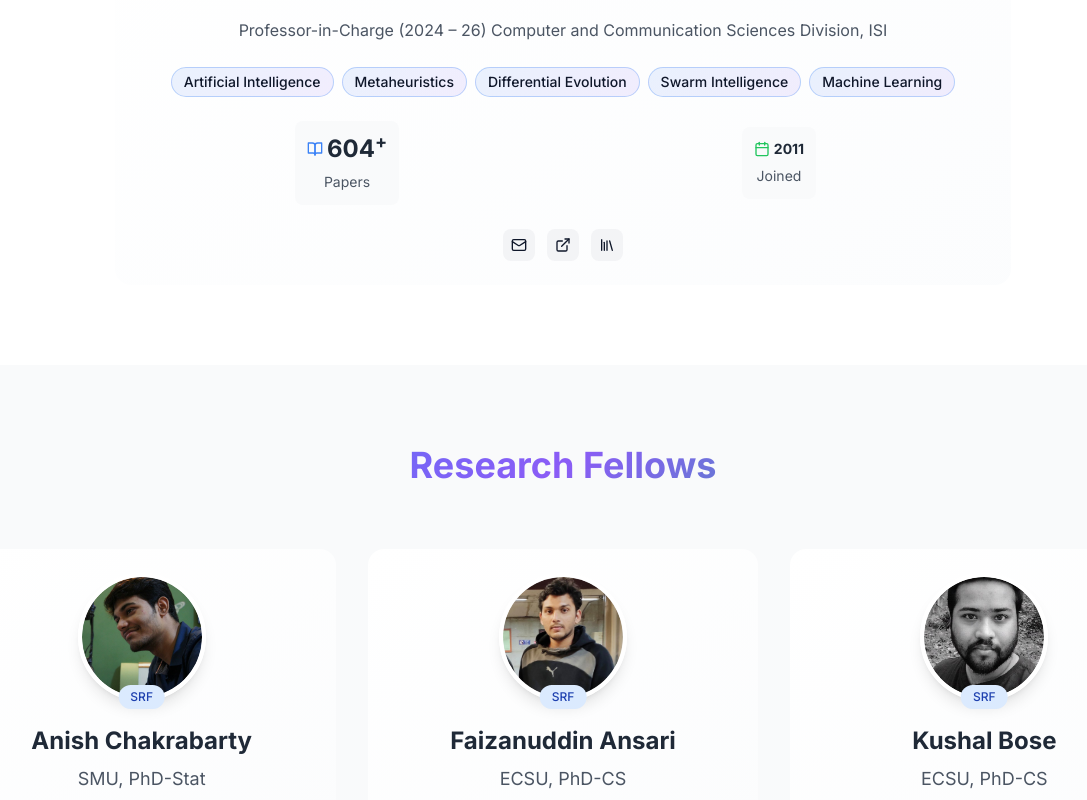
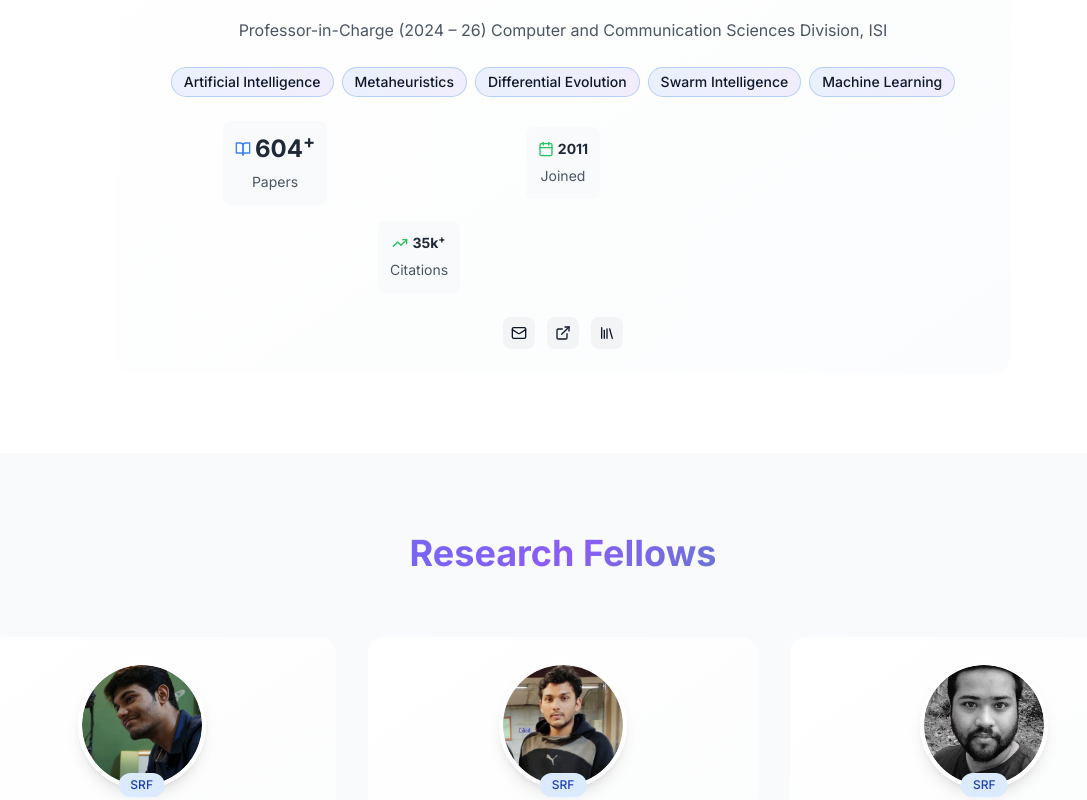
Before and after one commit to mlrgisi/mlrgisi.github.io, a Next.js app: page /team in a window 1280 px wide. Shown: the part 860-1660 px from the top of the page, without its empty margins (77-1164 px from the left). Built offline with nearby package versions, Linux system fonts and the light colour scheme.

Commit message:
Sir's Command

```diff
--- a/app/team/page.tsx
+++ b/app/team/page.tsx
@@ -3,7 +3,7 @@
 
 import { useEffect } from 'react';
 import { motion } from 'framer-motion';
-import { ExternalLink, Calendar, BookOpen, Award, Mail, Linkedin, Github, LibraryIcon } from 'lucide-react';
+import { ExternalLink, Calendar, BookOpen, Award, Mail, Linkedin, Github, LibraryIcon, TrendingUp } from 'lucide-react';
 import Anish from '../../public/anish.png';
 import Faizan from '../../public/faizan.png';
 import Kushal from '../../public/kushal.png';
@@ -21,7 +21,7 @@ import Avisek from '../../public/Avisek.png';
 import Shounak from '../../public/shounak.png';
 import Abhishek from '../../public/abhishek.png';
 import Sankha from '../../public/sankha.png';
-import Swagatam from '../../public/swagatam.png';
+import Swagatam from '../../public/swagatam.jpg';
 import Arka from '../../public/Arka.jpeg';
 import Shinjon from '../../public/shinjon.jpeg';
 import Sandipan from '../../public/sandipan.png';
@@ -49,6 +49,7 @@ interface TeamMember {
   researchAreas: string[];
   joiningDate: string;
   paperCount?: number;
+  citations?: string;
   website?: string;
   email?: string;
   linkedin?: string;
@@ -67,6 +68,7 @@ const teamMembers: TeamMember[] = [
     researchAreas: ['Artificial Intelligence', 'Metaheuristics', 'Differential Evolution', 'Swarm Intelligence', 'Machine Learning'],
     joiningDate: '2011-08-01',
     paperCount: 604,
+    citations: '35k',
     website: 'http://www.isical.ac.in/~swagatam.das/',
     email: 'swagatam.das@isical.ac.in',
     scholar: 'https://scholar.google.co.in/citations?hl=en&user=L8XYpAwAAAAJ&view_op=list_works&sortby=pubdate',
@@ -350,7 +352,7 @@ const teamMembers: TeamMember[] = [
     paperCount: 20,
     website: 'https://www.arkajyotisaha.com/',
     email: 'arkajyos@uci.edu?subject=[FromMLRGSite]',
-    bio: 'Joined as undergrad Student.'
+    bio: 'Joined as UnderGrad Student.'
   },
   {
     id: '23',
@@ -365,7 +367,7 @@ const teamMembers: TeamMember[] = [
     github: 'https://github.com/saptarshic27',
     scholar: 'https://scholar.google.com/citations?hl=en&user=BAH6owQAAAAJ&view_op=list_works&sortby=pubdate',
     email: 'saptarshic@berkeley.edu?subject=[FromMLRGSite]',
-    bio: 'Joined as undergrad Student.'
+    bio: 'Joined as UnderGrad Student.'
   },
   {
     id: '24',
@@ -377,7 +379,7 @@ const teamMembers: TeamMember[] = [
     joiningDate: '2020-03-01',
     paperCount: 17,
     scholar: 'https://scholar.google.co.in/citations?hl=en&user=TDakv1QAAAAJ&view_op=list_works&sortby=pubdate',
-    bio: 'Joined as Undergrad Student.'
+    bio: 'Joined as UnderGrad Student.'
   },
   {
     id: '25',
@@ -407,7 +409,7 @@ const teamMembers: TeamMember[] = [
     github: 'https://github.com/SayantanKumar',
     linkedin: 'https://www.linkedin.com/in/sayantan-kumar-14550812a',
     scholar: 'https://scholar.google.com/citations?hl=en&user=ytMVdOMAAAAJ&view_op=list_works&sortby=pubdate',
-    bio: 'Joined as Undergrad Student.'
+    bio: 'Joined as UnderGrad Student.'
   },
   {
     id: '27',
@@ -422,7 +424,7 @@ const teamMembers: TeamMember[] = [
     scholar: 'https://scholar.google.co.in/citations?hl=en&user=dOR684AAAAAJ&view_op=list_works&sortby=pubdate',
     website: 'https://deustotech.deusto.es/en/member/ghosh-arka/',
     linkedin: 'https://www.linkedin.com/in/sayantan-kumar-14550812a',
-    bio: 'Joined as Undergrad Student.'
+    bio: 'Joined as UnderGrad Student.'
   },
 ];
 
@@ -430,7 +432,7 @@ export default function TeamPage() {
   const { setLastUpdated } = useLastUpdated();
 
   useEffect(() => {
-    setLastUpdated('2025-07-14');
+    setLastUpdated('2025-07-15');
   }, [setLastUpdated]);
   const professor = teamMembers.find(member => member.role === 'professor');
   const currentMembers = teamMembers.filter(member => ['jrf', 'srf'].includes(member.role));
@@ -507,7 +509,7 @@ export default function TeamPage() {
         </div>
 
         {/* Stats */}
-        <div className="grid grid-cols-2 gap-4 mb-6 w-full place-items-center">
+        <div className="grid grid-cols-3 gap-4 mb-6 w-full place-items-center">
         {/* <div className="flex gap-4 mb-6"> */}
           {member.paperCount && (
             <div className="text-center p-3 bg-gray-50 dark:bg-gray-800 rounded-lg">
@@ -540,6 +542,17 @@ export default function TeamPage() {
                 </span>
               </div>
               <span className="text-sm text-gray-600 dark:text-gray-400">Joined</span>
+            </div>
+          )}
+          {member.citations && (
+            <div className="col-span-2 text-center p-3 bg-gray-50 dark:bg-gray-800 rounded-lg">
+              <div className="flex items-center justify-center mb-1">
+                <TrendingUp className="w-4 h-4 text-green-500 mr-1" />
+                <span className="text-sm font-bold text-gray-800 dark:text-gray-200">
+                  {member.citations}<sup>+</sup>
+                </span>
+              </div>
+              <span className="text-sm text-gray-600 dark:text-gray-400">Citations</span>
             </div>
           )}
         </div>
--- a/components/StatsSection.tsx
+++ b/components/StatsSection.tsx
@@ -1,7 +1,7 @@
 'use client';
 
 import { motion } from 'framer-motion';
-import { Users, BookOpen, Award, Calendar, School2 } from 'lucide-react';
+import { Users, BookOpen, Award, Calendar, School2, Sigma } from 'lucide-react';
 
 const stats = [
   {
@@ -23,9 +23,9 @@ const stats = [
     color: 'text-orange-500',
   },
   {
-    icon: School2,
-    value: '11+',
-    label: 'Grad Students',
+    icon: Sigma,
+    value: '90+',
+    label: 'H-Index',
     color: 'text-green-500',
   },
 ];
```
Also changed, not shown: public/swagatam.jpg (added).
